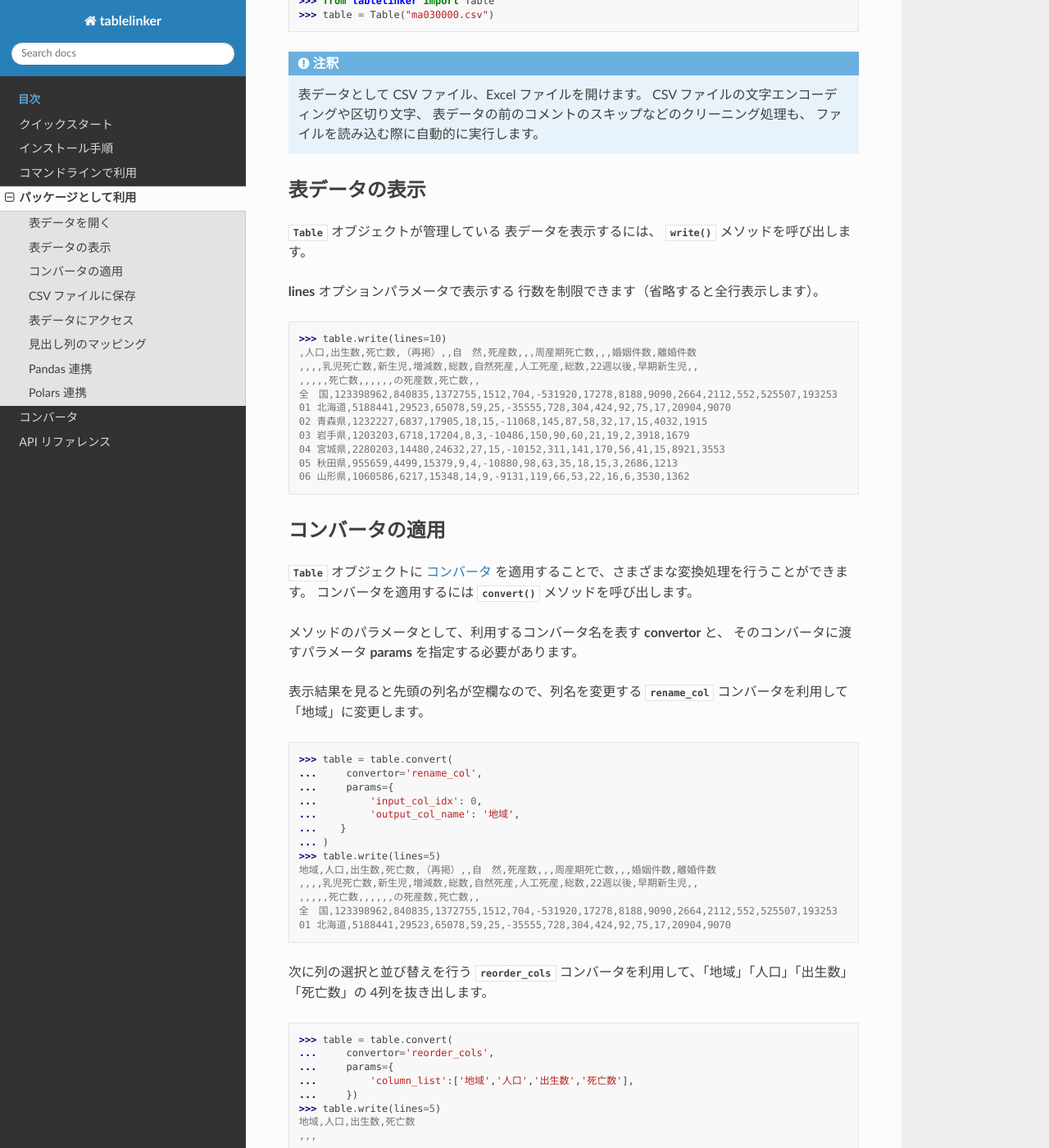
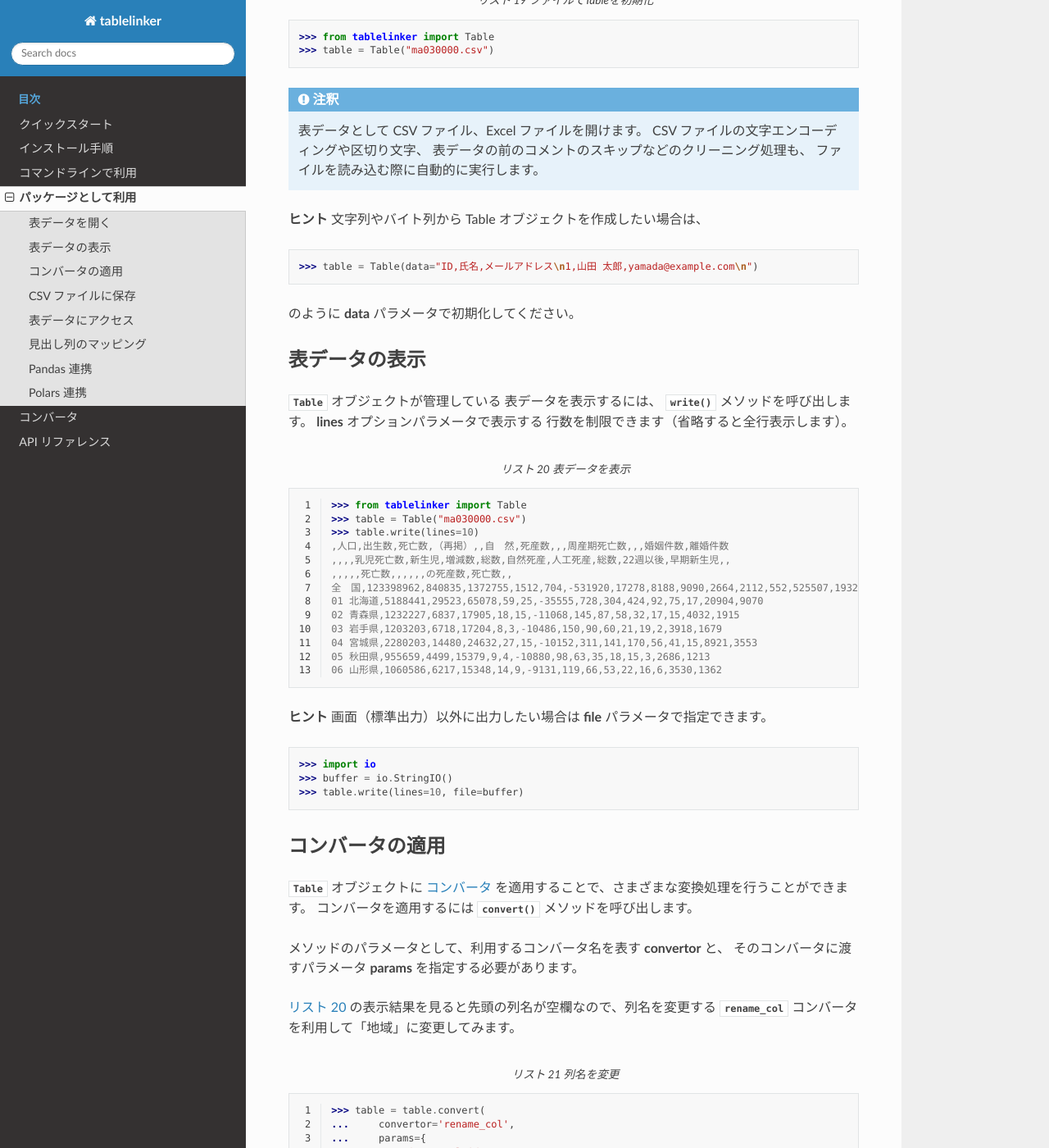
Before and after one commit to InfoProto/tablelinker-lib, a Sphinx documentation site: the page built from docs/as_library.rst, in a window 1280 px wide and 1400 px high, scrolled down 692 px. Shown: the whole window at 82% size. Built offline with Sphinx 7.4.7 and the Read the Docs theme 2.0.0, drawn with Linux system fonts in a browser that asks for light colours; some of the changed text lies outside the part shown.

Commit message:
Mac で動作確認。ドキュメント修正。

```diff
--- a/docs/as_library.rst
+++ b/docs/as_library.rst
@@ -23,12 +23,14 @@
 表データを開く
 --------------
 
-表データは :py:class:`~tablelinker.table.Table` クラスの
+表データは :py:class:`~tablelinker.core.table.Table` クラスの
 オブジェクトとして管理します。
 **ma030000.csv** ファイルから Table オブジェクトを作成する
 コードの例を示します。
 
 .. code-block:: python
+    :caption: ファイルでTableを初期化
+    :name: init_by_file
 
     >>> from tablelinker import Table
     >>> table = Table("ma030000.csv")
@@ -40,18 +42,30 @@
     表データの前のコメントのスキップなどのクリーニング処理も、
     ファイルを読み込む際に自動的に実行します。
 
+**ヒント** 文字列やバイト列から Table オブジェクトを作成したい場合は、
+
+.. code-block:: python
+
+    >>> table = Table(data="ID,氏名,メールアドレス\n1,山田 太郎,yamada@example.com\n")
+
+のように **data** パラメータで初期化してください。
+
 表データの表示
 --------------
 
-:py:class:`~tablelinker.table.Table` オブジェクトが管理している
-表データを表示するには、 :py:meth:`~tablelinker.table.Table.write`
+:py:class:`~tablelinker.core.table.Table` オブジェクトが管理している
+表データを表示するには、 :py:meth:`~tablelinker.core.table.Table.write`
 メソッドを呼び出します。
-
 **lines** オプションパラメータで表示する
 行数を制限できます（省略すると全行表示します）。
 
 .. code-block:: python
+    :linenos:
+    :caption: 表データを表示
+    :name: write_table
 
+    >>> from tablelinker import Table
+    >>> table = Table("ma030000.csv")
     >>> table.write(lines=10)
     ,人口,出生数,死亡数,（再掲）,,自　然,死産数,,,周産期死亡数,,,婚姻件数,離婚件数
     ,,,,乳児死亡数,新生児,増減数,総数,自然死産,人工死産,総数,22週以後,早期新生児,,
@@ -64,22 +78,33 @@
     05 秋田県,955659,4499,15379,9,4,-10880,98,63,35,18,15,3,2686,1213
     06 山形県,1060586,6217,15348,14,9,-9131,119,66,53,22,16,6,3530,1362
 
+**ヒント** 画面（標準出力）以外に出力したい場合は **file** パラメータで指定できます。
+
+.. code-block:: python
+
+    >>> import io
+    >>> buffer = io.StringIO()
+    >>> table.write(lines=10, file=buffer)
+
 コンバータの適用
 ----------------
 
-:py:class:`~tablelinker.table.Table` オブジェクトに
+:py:class:`~tablelinker.core.table.Table` オブジェクトに
 :ref:`convertor` を適用することで、さまざまな変換処理を行うことができます。
-コンバータを適用するには :py:meth:`~tablelinker.table.Table.convert`
+コンバータを適用するには :py:meth:`~tablelinker.core.table.Table.convert`
 メソッドを呼び出します。
 
 メソッドのパラメータとして、利用するコンバータ名を表す **convertor** と、
 そのコンバータに渡すパラメータ **params** を指定する必要があります。
 
-表示結果を見ると先頭の列名が空欄なので、列名を変更する
+:numref:`write_table` の表示結果を見ると先頭の列名が空欄なので、列名を変更する
 :py:class:`rename_col <tablelinker.convertors.basics.rename_col.RenameColConvertor>`
-コンバータを利用して「地域」に変更します。
+コンバータを利用して「地域」に変更してみます。
 
 .. code-block:: python
+    :linenos:
+    :caption: 列名を変更
+    :name: rename_col
 
     >>> table = table.convert(
     ...     convertor='rename_col',
@@ -101,6 +126,9 @@
 4列を抜き出します。
 
 .. code-block:: python
+    :linenos:
+    :caption: 指定した列を選択
+    :name: reorder_cols
 
     >>> table = table.convert(
     ...     convertor='reorder_cols',
@@ -132,6 +160,7 @@
 保存した CSV ファイル **ma030000_clean.csv** は次のようになります。
 
 .. code-block:: bash
+    :linenos:
 
     $ cat ma03000_clean.csv
     地域,人口,出生数,死亡数
@@ -146,11 +175,10 @@
     06 山形県,1060586,6217,15348
     ...
 
-.. note::
-
-    既存の CSV ファイルに追記したい場合は、
-    :py:meth:`~tablelinker.table.Table.merge()` メソッドを
-    利用してください。
+**ヒント** 既存の CSV ファイルに追記したい場合は、
+:py:meth:`~tablelinker.core.table.Table.merge()` メソッドを利用してください。
+追記先の列名が一致することを確認し、列の順番が一致していない場合は
+自動的に並べ替えます。
 
 
 表データにアクセス
@@ -158,12 +186,14 @@
 
 Python プログラム内で、Table オブジェクトが管理する表データに
 ファイルを経由せずに直接アクセスしたい場合、
-:py:meth:`~tablelinker.table.Table.open` メソッドで
-**csv.reader** オブジェクトを取得できます。
+:py:meth:`~tablelinker.core.table.Table.open` メソッドで
+**csv.reader** のように列のリストを1行ずつ取得するイテレータを利用できます。
 
 たとえば「地域」列が空欄の行をスキップするコードは次のように書けます。
 
 .. code-block:: python
+    :linenos:
+    :caption: 表データにアクセス
 
     >>> with table.open() as reader:
     ...     for rows in reader:
@@ -180,6 +210,9 @@
     06 山形県,1060586,6217,15348
     ...
 
+**ヒント** csv.DictReader のように列名と値の dict を取得するイテレータを
+利用したい場合、 ``table.open(as_dict=True)`` としてください。
+
 
 見出し列のマッピング
 --------------------
@@ -208,6 +241,7 @@
 
 .. code-block:: python
     :linenos:
+    :caption: 表データのマッピング
 
     >>> from tablelinker import Table
     >>> table = Table("2311.xlsx")
@@ -239,8 +273,9 @@
 14行目、15行目の結果を見ると、柳井市のデータが推奨データセットと
 同じ列名に変更されていることが確認できます。
 
-このサンプルには含まれていませんが、列の順番の入れ替えや欠損などにも
+このサンプルでは確認できませんが、列の順番の入れ替えや欠損などにも
 対応できます。
+
 
 .. _use_with_pandas:
 
--- a/docs/install.rst
+++ b/docs/install.rst
@@ -17,18 +17,48 @@
 
     pip install tablelinker
 
+ただし、 Python のバージョンが 3.7 以上、 3.10 以下である必要があります。
+
+3.11 に対応していないのは、 `pytorch が 3.11 をまだサポートしていない
+<https://github.com/pytorch/pytorch/issues/86566>`_ ためですので、
+そのうちこの問題は解消される予定です。
+
+Mac の場合
+^^^^^^^^^^
+
+MacOS Ventura で Xcode をインストールすると Python 3.11 が
+インストールされますので、 Tablelinker はインストールできません。
+
+お手数ですが `pyenv <https://github.com/pyenv/pyenv>`_ などを利用して
+Python 3.10 をインストールの上でご利用ください。
+
+Windows の場合
+^^^^^^^^^^^^^^
+
+Microsoft Store から Python 3.10 をインストールし、
+PowerShell を開いて上記の pip コマンドを利用すれば
+Tablelinker をインストールできます。
+
+Linux の場合
+^^^^^^^^^^^^
+
+Linux ディストリビューションごとのパッケージ管理ツールで
+Python と pip をインストールして、ターミナル上で上記の pip コマンドを
+利用すれば Tablelinker をインストールできます。
+
+
 住所辞書データのインストール
 ----------------------------
 
 住所ジオコーディング機能が必要なコンバータを利用するには、
-別途住所辞書データをダウンロード・インストールする必要があります。 ::
+別途住所辞書データをダウンロード・インストールする必要があります。
+住所ジオコーディング機能を利用しない場合は住所辞書データは不要です。 ::
 
     python -m jageocoder download-dictionary
     python -m jageocoder install-dictionary jusho-20220519.zip
 
 詳細は `jageocoderのインストール手順 <https://jageocoder.readthedocs.io/ja/latest/install.html#install-dictionary>`_ を参照してください。
 
-住所ジオコーディング機能を利用しない場合は住所辞書データは不要です。
 
 アンインストール手順
 --------------------
```
Also changed, not shown: other parts of docs/as_library.rst (+6 -6 lines), docs/as_command.rst (+6 -13 lines), docs/index.rst (+23 -14 lines), docs/quick_start.rst (+7 -8 lines), 9 other files.
